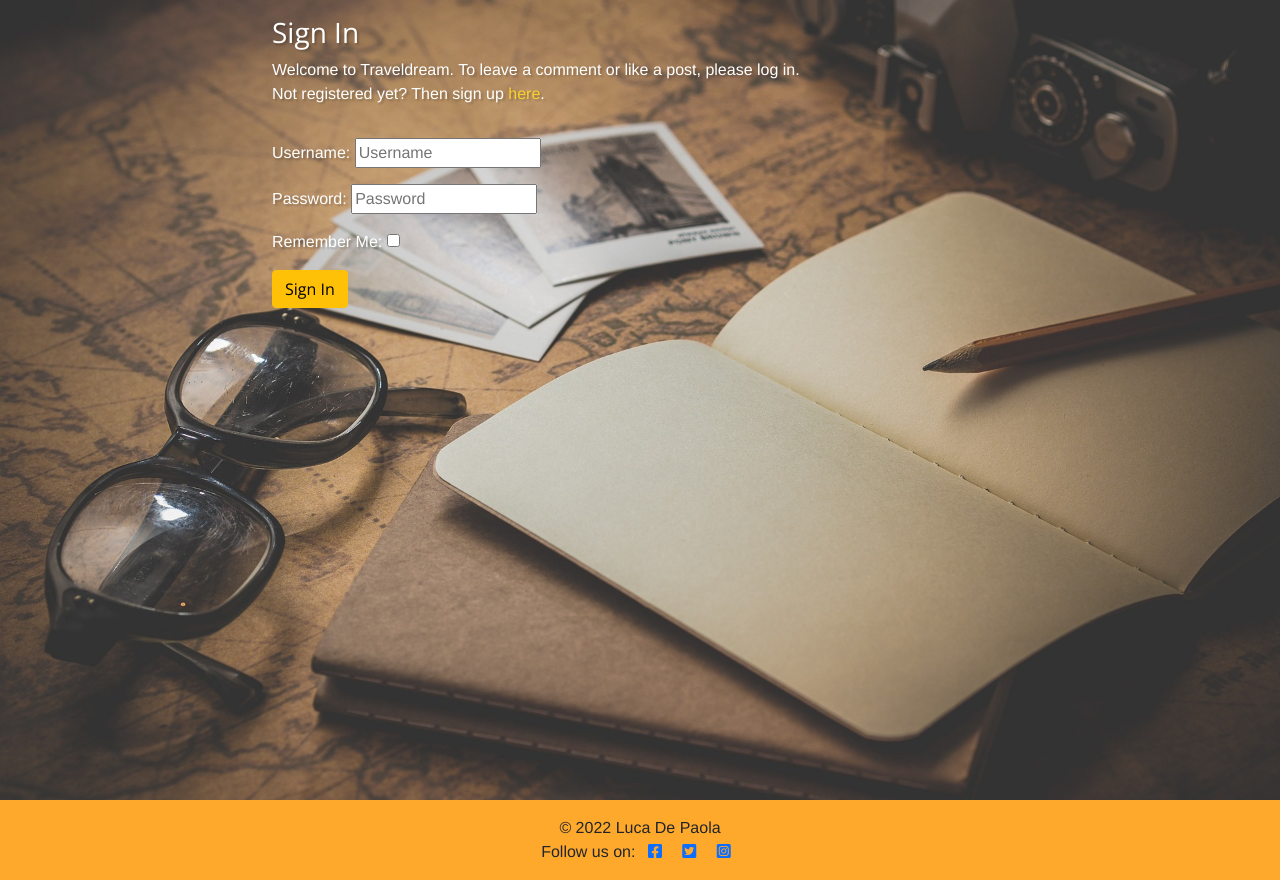
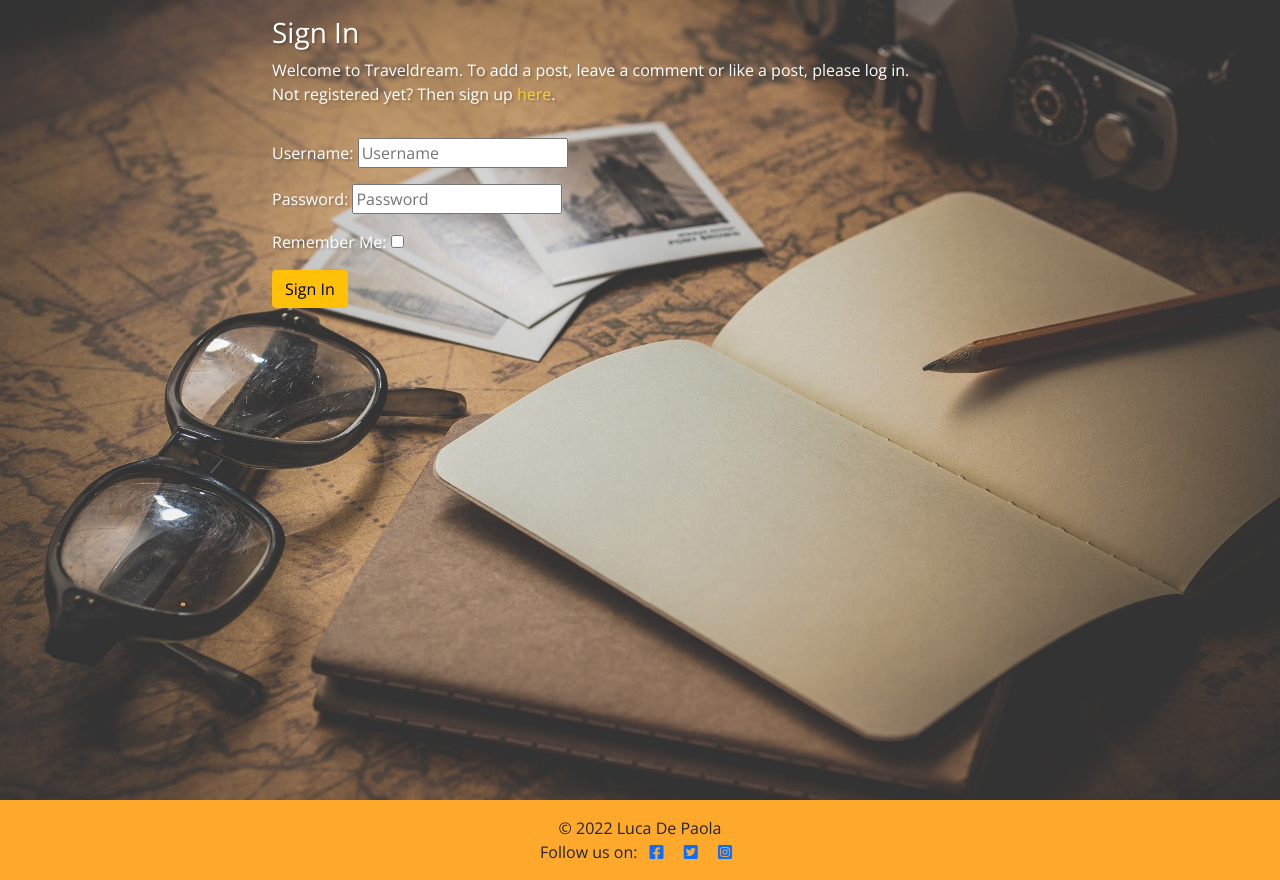
Before and after one commit to LucaDP07/TravelBlog, a Django app: page /accounts/login/ in a window 1280 px wide. Shown: the part 68-948 px from the top of the page. Run offline with Django 3.2, Linux system fonts and the light colour scheme; some libraries are stand-ins or nearby versions.

Commit message:
add style to login and update post pages with CSS

```diff
--- a/static/css/style.css
+++ b/static/css/style.css
@@ -10,19 +10,11 @@ h1 {
     font-size: 4rem;
 }
 
-p {
-    font-family: Helvetica;
-}
-
 /* Articles images styling */
 
 .card {
     border: none;
     background-color: transparent;
-}
-
-.card-title h2 {
-    font-weight: bold;
 }
 
 .card-title-form {
--- a/templates/account/login.html
+++ b/templates/account/login.html
@@ -11,7 +11,7 @@
         <div class="row">
             <div class="col-md-8 mt-3 offset-md-2">
                 <h3>{% trans "Sign In" %}</h3>
-                <p>{% blocktrans %}Welcome to Traveldream. To leave a comment or like a post, please log in.
+                <p>{% blocktrans %}Welcome to Traveldream. To add a post, leave a comment or like a post, please log in.
                 <br> Not registered yet? Then sign up <a class="link" href="{{ signup_url }}">here</a>.
                 {% endblocktrans %}</p>
             </div>
--- a/templates/update_post.html
+++ b/templates/update_post.html
@@ -11,7 +11,7 @@
         </div>
     </div>
 <br>
-    <div class="card-title">
+    <div class="card-title-form">
         <h3>Edit: {{ post.title }}</h3>
     </div>
     <div class="card-body">
```
